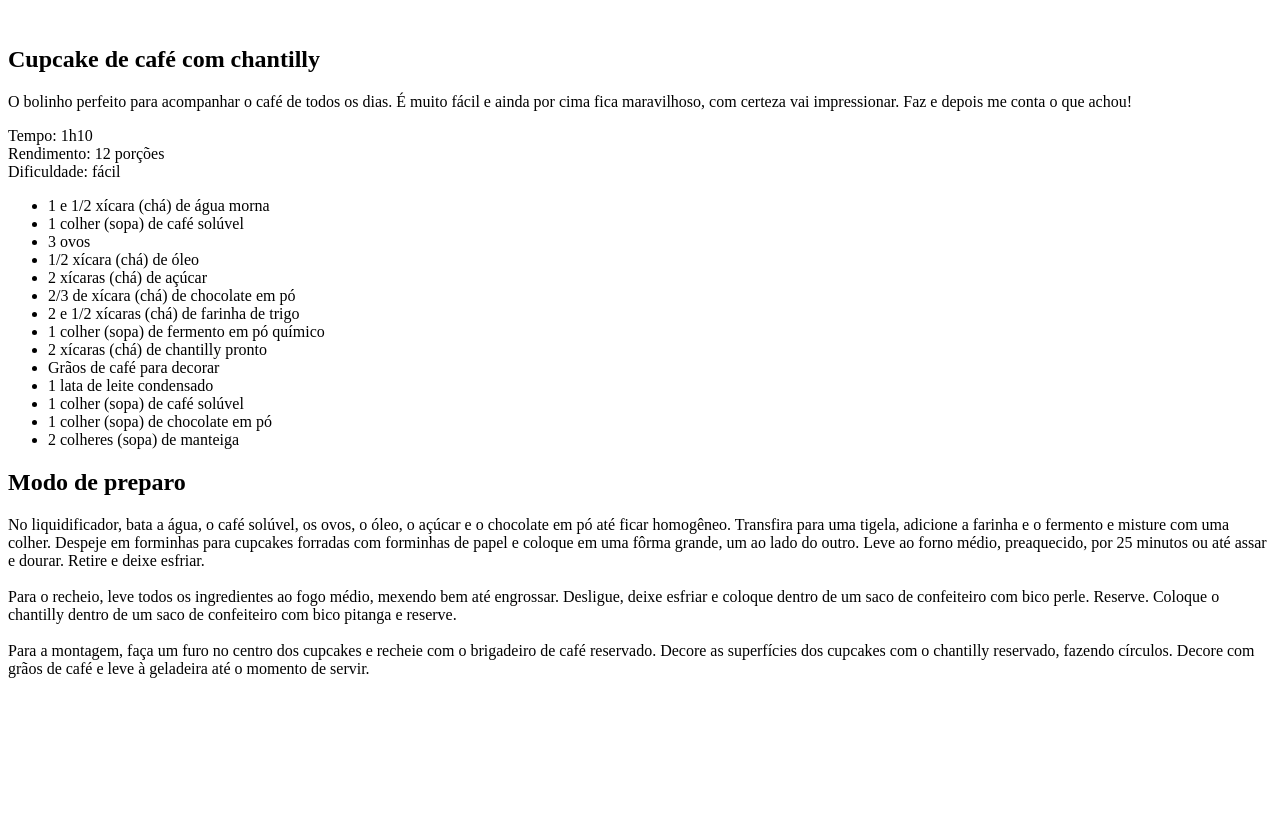
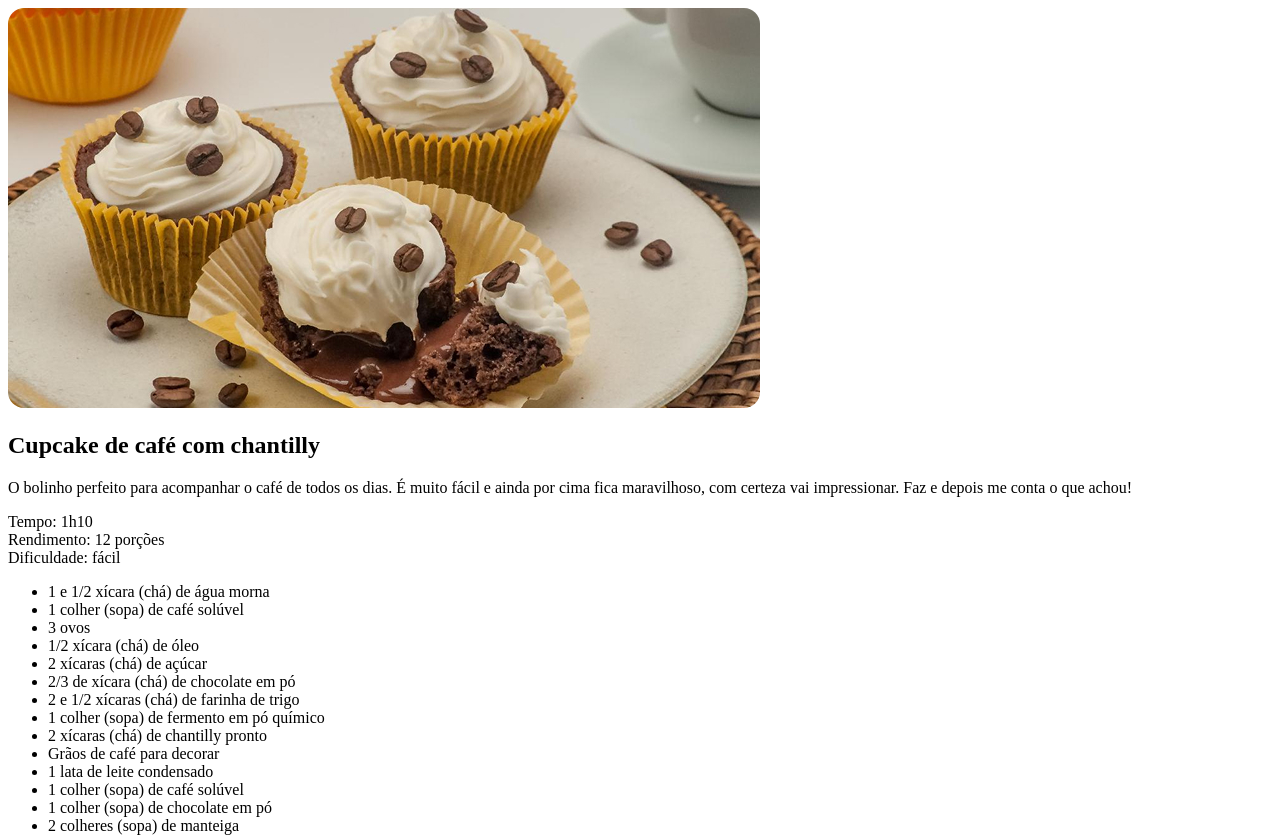
Before and after one commit to thaiscalvi/Projeto-Pagina-de-Receita, a plain HTML site: page index.html in a window 1280 px wide. Shown: the top 838 px of the page. Before the commit the page ends 800 px from the top, so only its background shows below. Drawn offline with Linux system fonts and the light colour scheme.

Commit message:
adicionando imagens e estilo

```diff
--- a/index.html
+++ b/index.html
@@ -4,10 +4,13 @@
   <meta charset="UTF-8">
   <meta name="viewport" content="width=device-width, initial-scale=1.0">
   <title>Página de receita</title>
+
+  <link rel="stylesheet" href="style.css">
+
 </head>
 <body>
   <div id="page">
-    <img src="" alt="">
+    <img src="assets/main-image.jpg" alt="imagem de um cupcake com grãos de café e um cahantilly">
     <main>
       <section id="about">
         <h1>Cupcake de café com chantilly</h1>
--- /dev/null
+++ b/style.css
@@ -0,0 +1,3 @@
+img{
+  border-radius: 16px;
+}
```
Also changed, not shown: assets/bg.jpg (added), assets/main-image.jpg (added).
